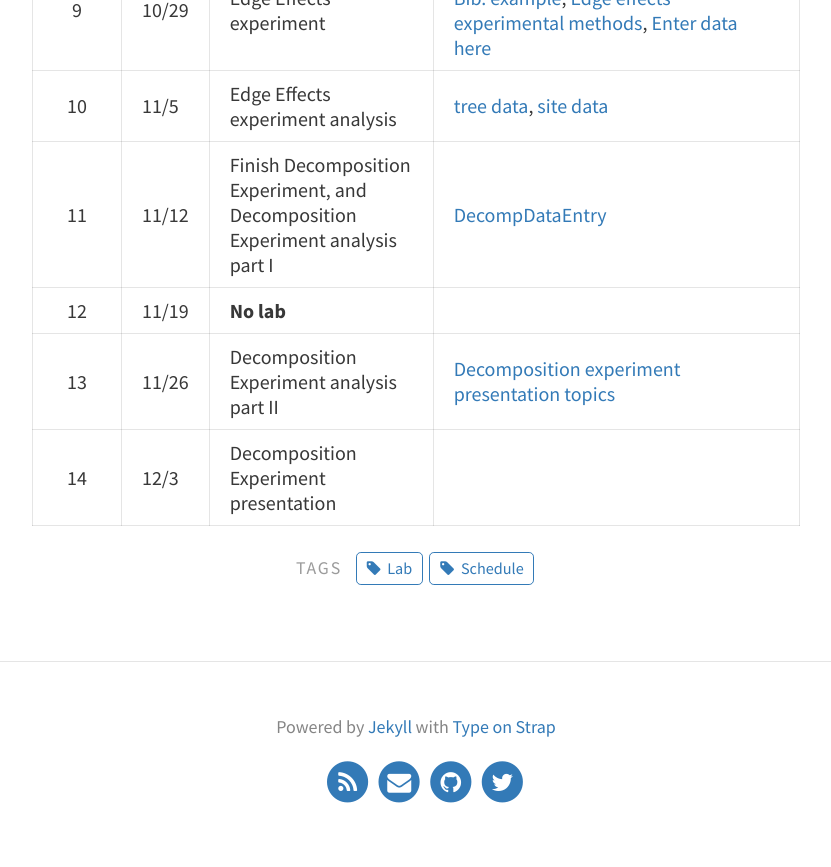
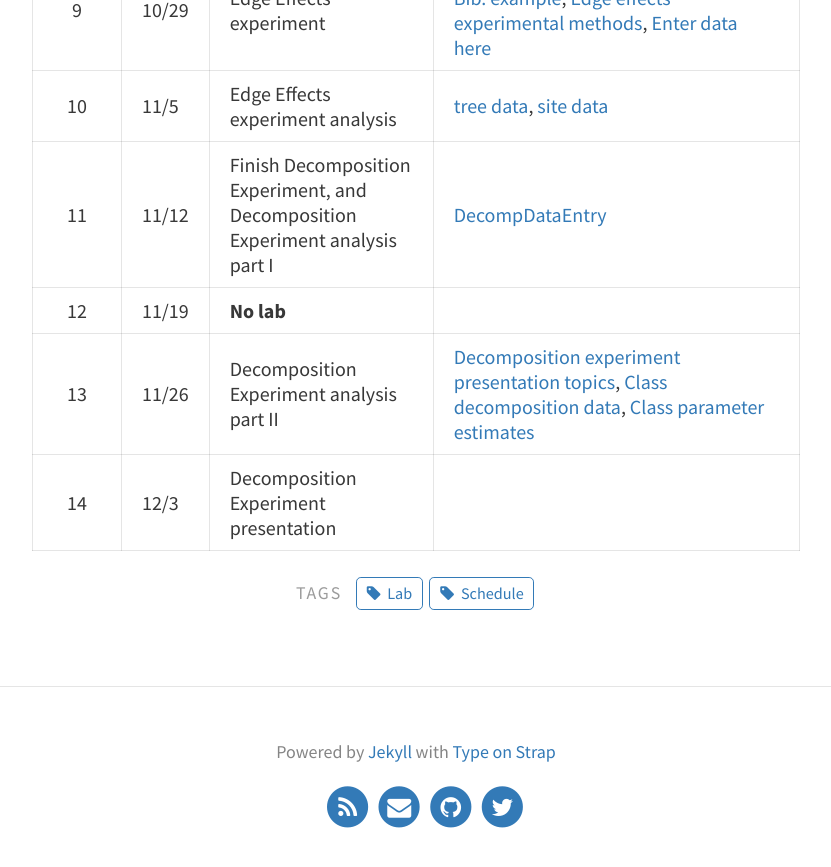
Before and after one commit to davan690/ColbyEcology.github.io, a Jekyll site: the page built from pages/lab_schedule.md, in a window 1280 px wide and 900 px high, scrolled down 1355 px. Shown: the top 867 px of the window, without its empty margins (224-1055 px from the left). Built offline with Jekyll 4.4.1, drawn with Linux system fonts in a browser that asks for light colours.

Commit message:
class data added

```diff
--- a/pages/lab_schedule.md
+++ b/pages/lab_schedule.md
@@ -23,5 +23,5 @@ Week | Date   | Lab | Assignments
 10   | 11/5   | Edge Effects experiment analysis| [tree data](https://drive.google.com/open?id=14qTjtmWFR1ps41BNBYHFafc8AHlfDmux), [site data](https://drive.google.com/open?id=150aFoXsmC1rlSyXf8p0RyORblNqk1cMQ)
 11   | 11/12  | Finish Decomposition Experiment, and Decomposition Experiment analysis part I| [DecompDataEntry](https://docs.google.com/spreadsheets/d/11VHZ0cqQREkSajZk0iK1hqgD3rJXC3_eeiDGHsRpTkg/edit?usp=sharing)
 12   | 11/19  | **No lab** |
-13   | 11/26  | Decomposition Experiment analysis part II | [Decomposition experiment presentation topics](/DecompTopics.md)
+13   | 11/26  | Decomposition Experiment analysis part II | [Decomposition experiment presentation topics](/DecompTopics.md), [Class decomposition data](https://drive.google.com/open?id=1au1H28HmWVhfJzP9OIF_F3H7K26l2XbZ), [Class parameter estimates](https://drive.google.com/open?id=1mA7TFNFNioUVyUzU3ipzYXpvLPakKxWr)
 14   | 12/3   | Decomposition Experiment presentation |
```
